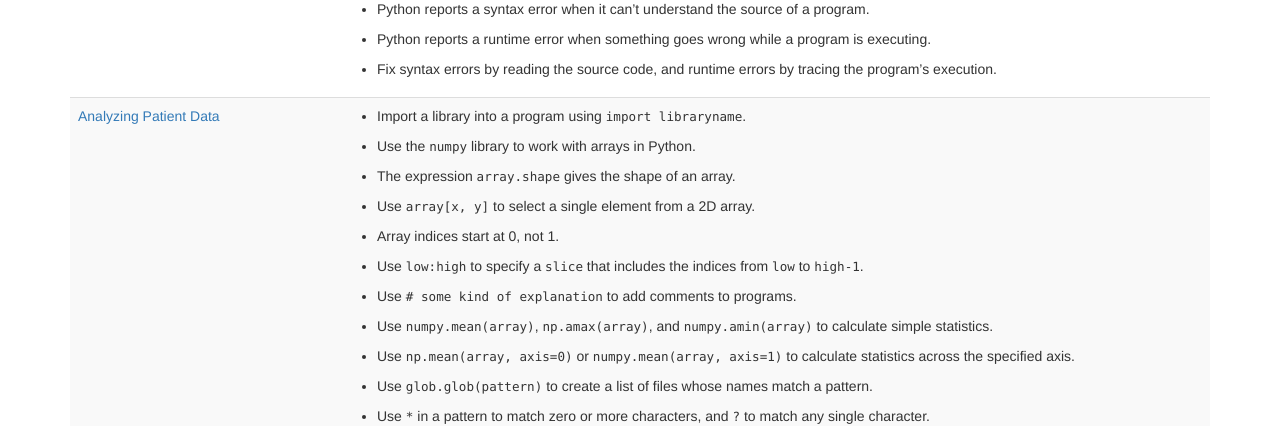
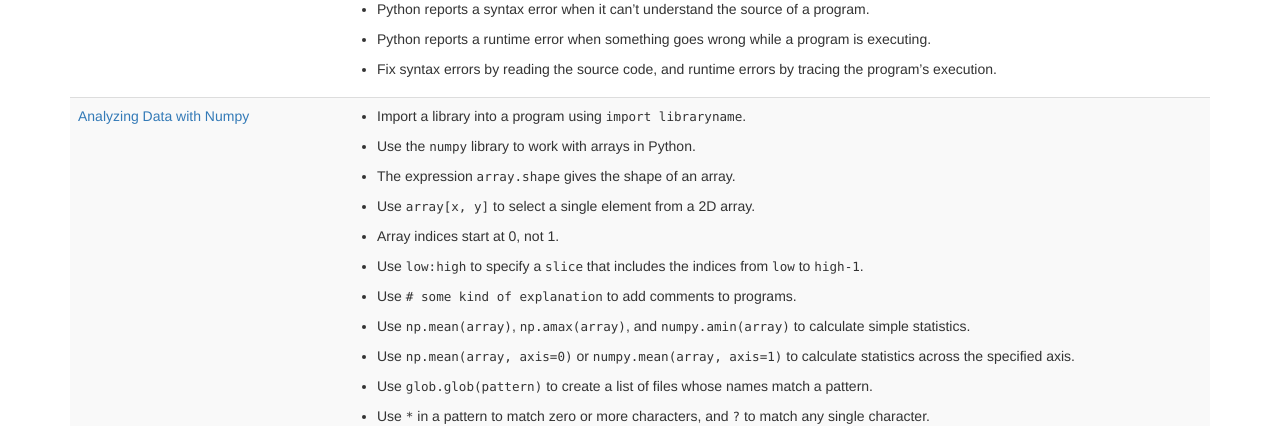
Before and after one commit to mesfind/python-basic, a Jekyll site: the page built from reference.md, in a window 1280 px wide and 900 px high, scrolled down 1234 px. Shown: the part 152-578 px from the top of the window. Built offline with Jekyll 4.4.1, drawn with Linux system fonts in a browser that asks for light colours; our own code applies the rules of GitHub Pages for plain Markdown files.

Commit message:
update lesson

```diff
--- a/_episodes/03-numpy.md
+++ b/_episodes/03-numpy.md
@@ -1,5 +1,5 @@
 ---
-title: Analyzing Patient Data
+title: Analyzing Data with Numpy
 teaching: 40
 exercises: 20
 objectives:
@@ -21,7 +21,7 @@ keypoints:
 - Array indices start at 0, not 1.
 - Use `low:high` to specify a `slice` that includes the indices from `low` to `high-1`.
 - Use `# some kind of explanation` to add comments to programs.
-- Use `numpy.mean(array)`, `np.amax(array)`, and `numpy.amin(array)` to calculate simple statistics.
+- Use `np.mean(array)`, `np.amax(array)`, and `numpy.amin(array)` to calculate simple statistics.
 - Use `np.mean(array, axis=0)` or `numpy.mean(array, axis=1)` to calculate statistics across the specified axis.
 - Use `glob.glob(pattern)` to create a list of files whose names match a pattern.
 - Use `*` in a pattern to match zero or more characters, and `?` to match any single character.
```
